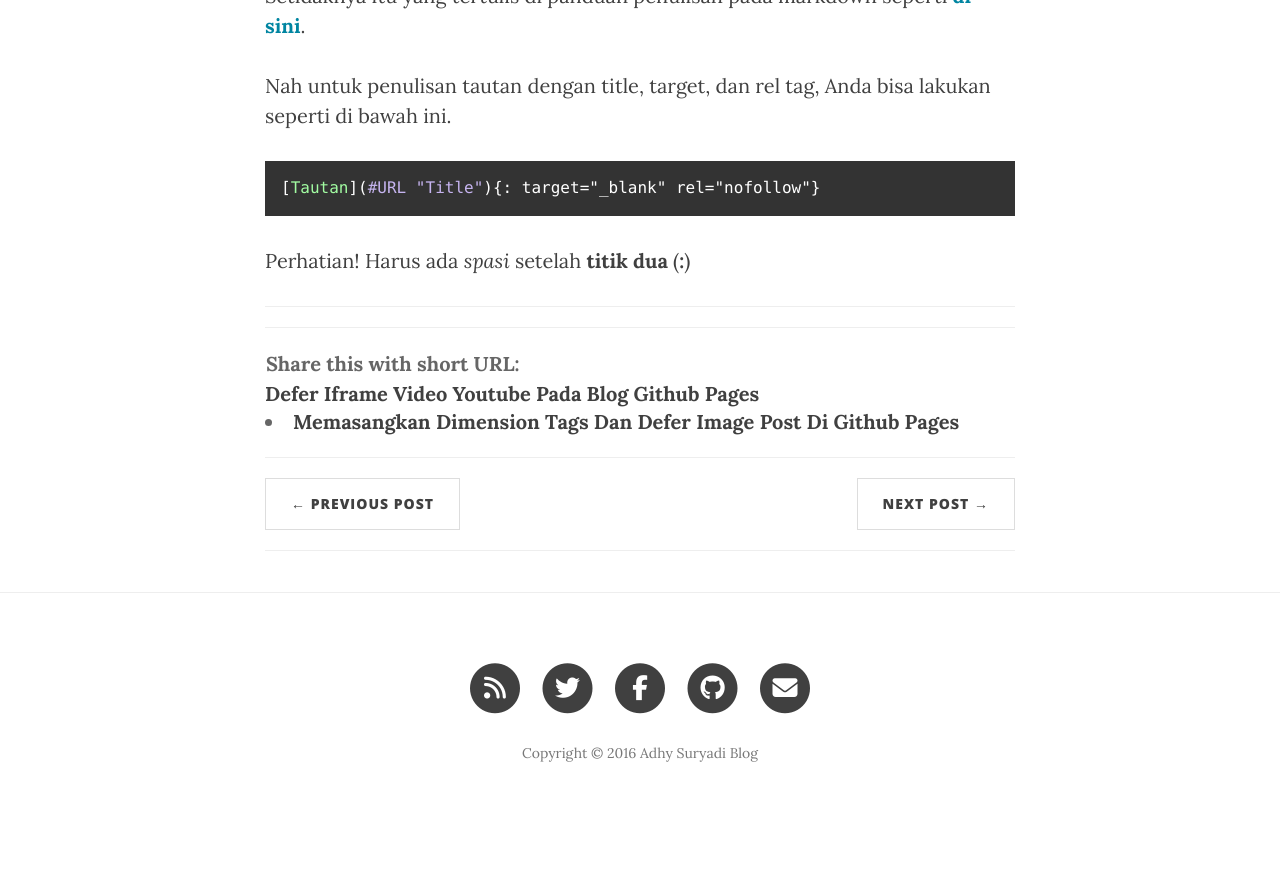
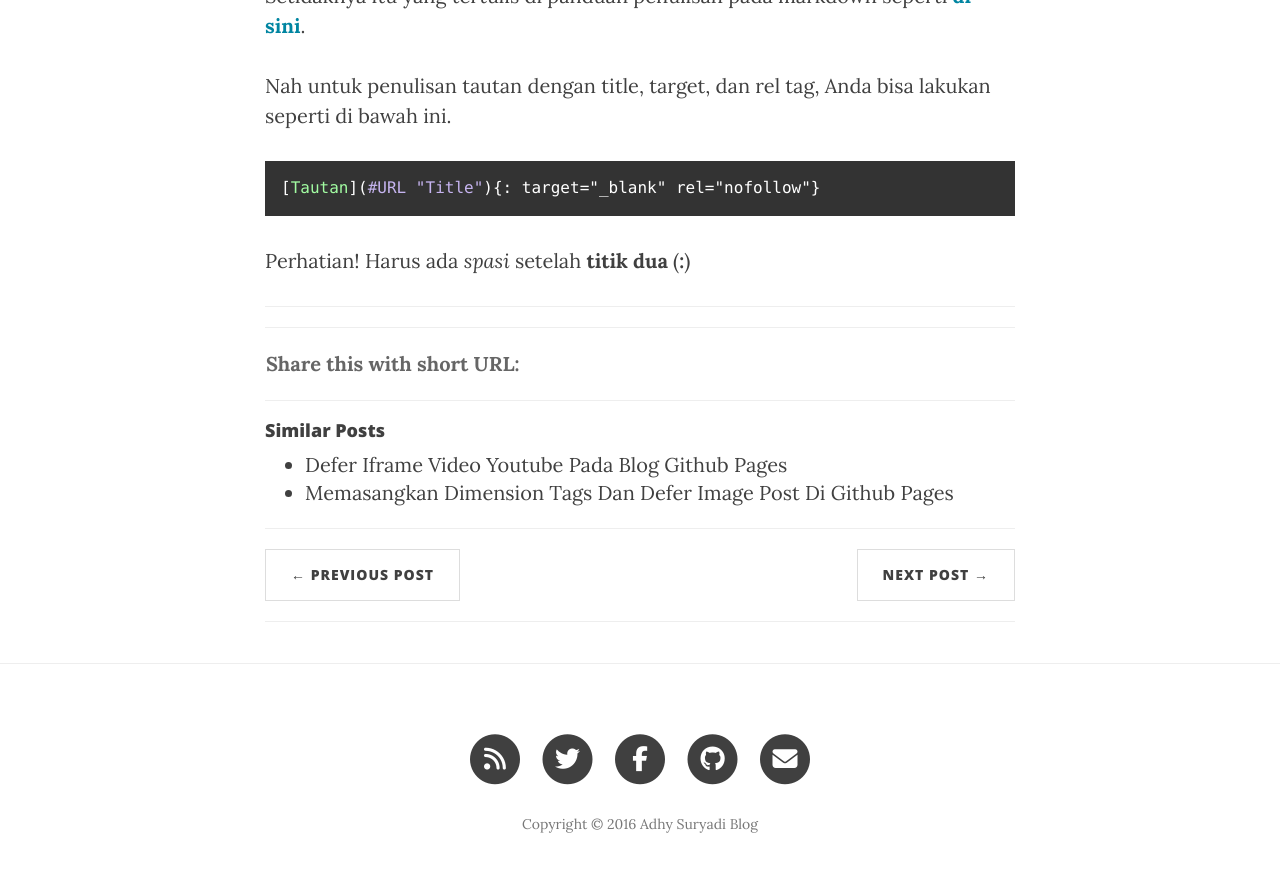
Before and after one commit to KompiAjaib/kompiajaib.github.io, a Jekyll site: the page built from _posts/2016-06-04-membuat-link-terbuka-di-tab-baru.markdown, in a window 1280 px wide and 900 px high, scrolled down 1323 px. Shown: the top 872 px of the window. Built offline with Jekyll 4.4.1, drawn with Linux system fonts in a browser that asks for light colours; nearby versions of some CDN libraries; comment, search, counter and statistics services are not loaded; before the commit the page ends 2152 px from its top, so only the background shows below that.

Commit message:
Update shortener.html

```diff
--- a/_includes/shortener.html
+++ b/_includes/shortener.html
@@ -1,6 +1,6 @@
 <div class="shorten-box">
 <input value="{{ page.url | replace:'index.html','' | prepend: site.baseurl | prepend: site.url }}" id="longurl" name="url" type="hidden"/>
 <div class="shorten-text">Share this with short URL:</div>
-<div id="output></div>
-<div class='clearfix'></div>
+<div id="output"></div>
+<div class="clearfix"></div>
   </div>
```
